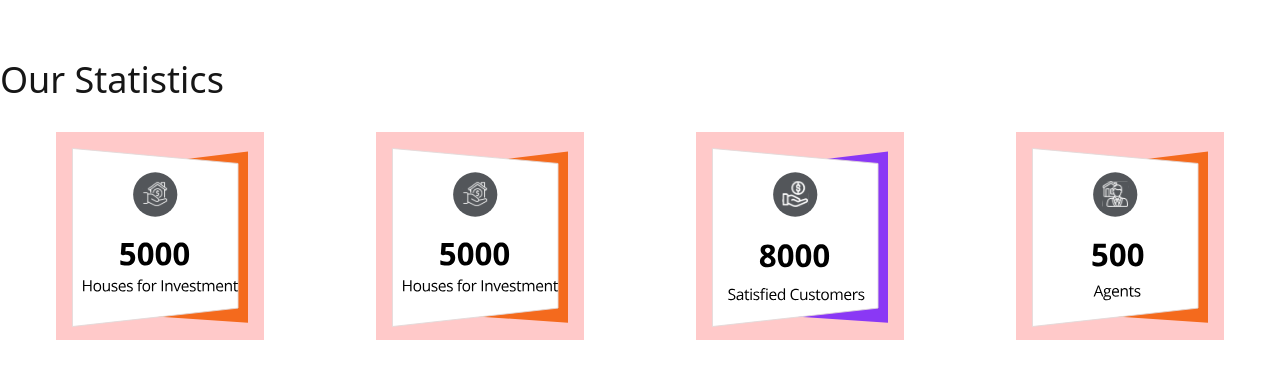
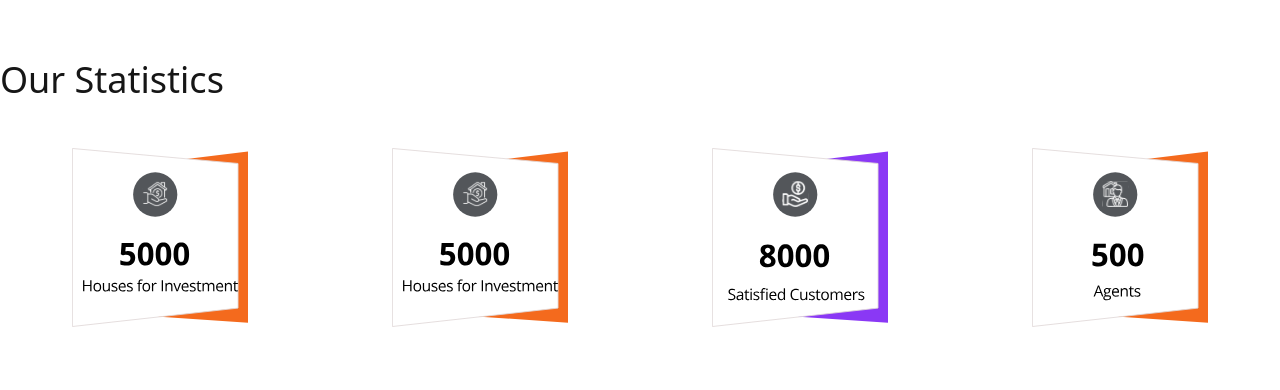
Before and after one commit to greenmousedev0/needhomes, a React (Vite) app: page /home in a window 1280 px wide. Shown: the part 1140-1530 px from the top of the page. Built offline with nearby package versions, Linux system fonts and the light colour scheme.

Commit message:
remove tsc red collor remove

```diff
--- a/src/pages/home/_components/Statistics.tsx
+++ b/src/pages/home/_components/Statistics.tsx
@@ -25,7 +25,7 @@ export default function Statistics() {
           return (
             <div
               key={item.title + index}
-              className=" size-52 p-4 grid place-items-center gap-3 text-center bg-red-200"
+              className=" size-52 p-4 grid place-items-center gap-3 text-center "
             >
               <img src={`stats/stats_${index + 1}.svg`} alt="" />
               {/*<div></div>
```
